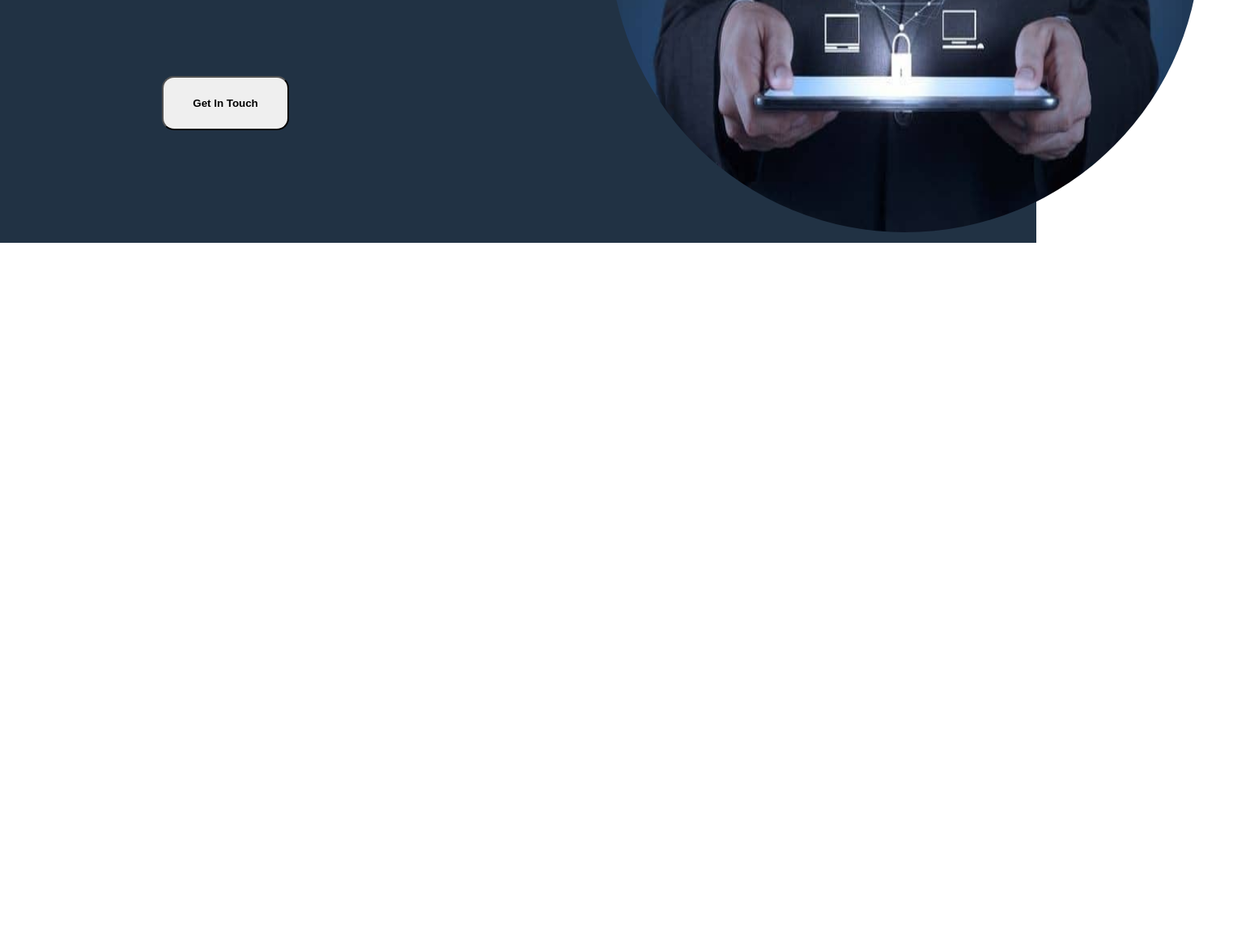
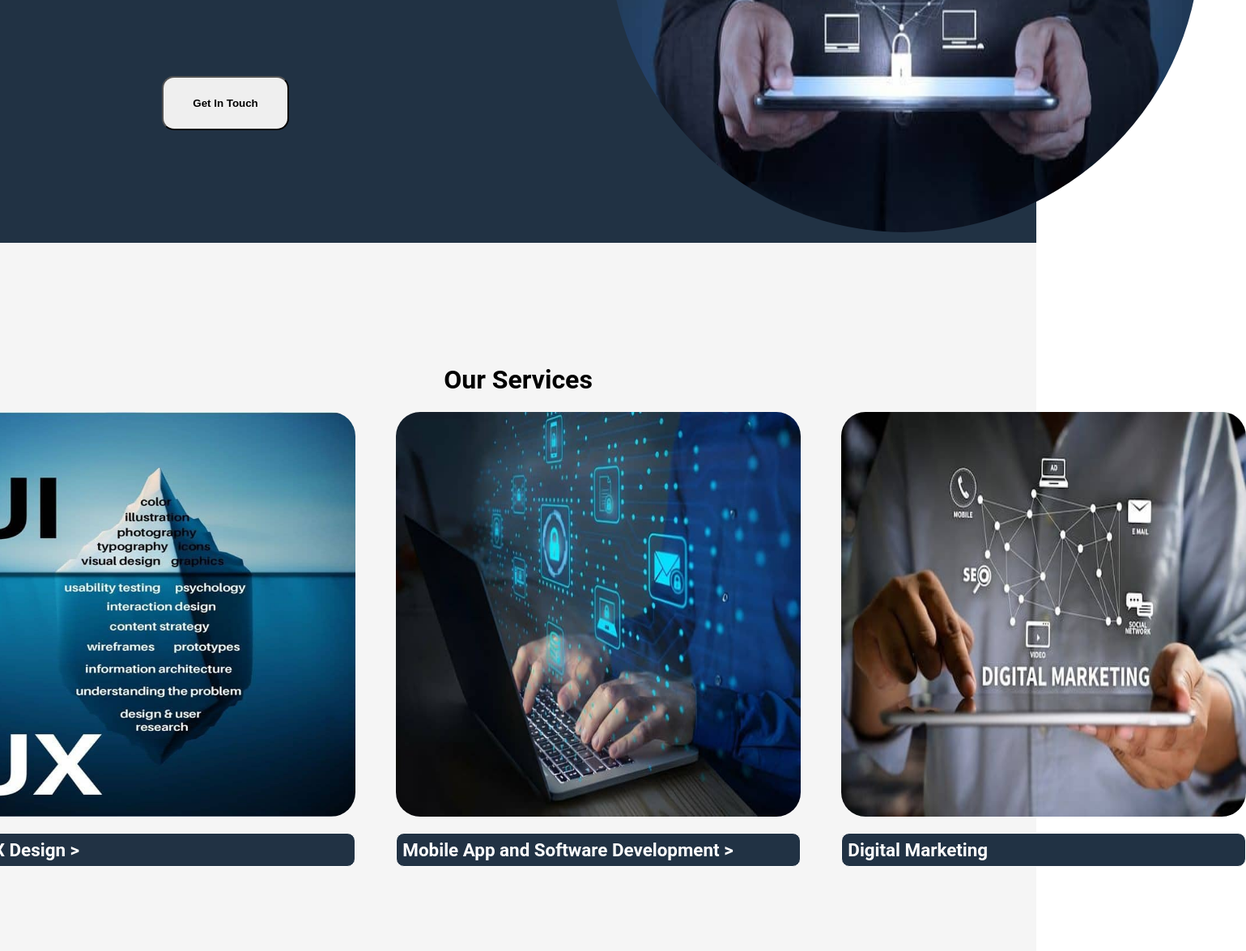
Before and after one commit to karem1035/Nile-Agency, a plain HTML site: page web_static/Homepage.html in a window 1280 px wide. Shown: the part 566-1741 px from the top of the page at 81% size, 1539 px wide, since content can reach past the window. Before the commit the page ends 866 px from the top, so only its background shows below. Drawn offline with Linux system fonts and the light colour scheme.

Commit message:
our service section

```diff
--- a/web_static/Homepage.html
+++ b/web_static/Homepage.html
@@ -30,7 +30,35 @@
             <button>Get In Touch</button>
         </div>
         <img src="./images/headline.jpeg" alt="headline">
-
+    </div>
+    <div class="services">
+        <h1>Our <span>Services</span></h1>
+        <div class="service_card">
+            <div class="devops">
+                <img src="./images/devops.jpeg" alt="Development">
+                <h3>Web Development and Operation ></h3>
+            </div>
+            <div class="ui_ux">
+                <img src="./images/Userdesign.jpeg" alt="UI/UX Design">
+                <h3>UI/UX Design ></h3>
+            </div>
+            <div class="appdev">
+                <img src="./images/softdevlop.jpeg" alt="software Development">
+                <h3>Mobile App and Software Development ></h3>
+            </div>
+            <div class="digitalM">
+                <img src="./images/digitalM.jpeg" alt="Digital Marketing">
+                <h3>Digital Marketing</h3>
+            </div>
+            <!-- <div class="Data Analysis">
+                <img src="./images/Data Analysis.jpeg" alt="Data Analysis">
+                <h3>Data Analysis</h3>
+            </div> -->
+            <!-- <div class="seo">
+                <img src="./images/SEO.jpeg" alt="SEO">
+                <h3>Search Engine Optimazation</h3>
+            </div> -->
+        </div>
     </div>
 </body>
 </html>
--- a/web_static/style/homepage.css
+++ b/web_static/style/homepage.css
@@ -98,6 +98,7 @@ header .cont_btn button{
     height: 67px;
     border-radius: 15px;
     font-weight: 600;
+    cursor: pointer;
 }
 .head_line img{
     width: 730px;
@@ -105,3 +106,93 @@ header .cont_btn button{
     border-radius: 50%;
     margin-right: 50px;
 }
+.services{
+    display: flex;
+    flex-direction: column;
+    justify-content: center;
+    align-items: center;
+    width: 100%;
+    height: 1000px;
+    background-color: #f5f5f5;
+}
+.services .service_card{
+    display: flex;
+    gap: 50px;
+}
+.services .service_card .devops{
+    display: flex;
+    flex-direction: column;
+    /* width: 500px; */
+}
+.services .service_card .devops img{
+    width: 100%;
+    height: 500px;
+    border-radius: 30px;
+}
+.services .service_card .devops h3{
+    color: #ffffff;
+    font-size: 1.4em;
+    margin-top: 20px;
+    border: 1px solid;
+    border-radius: 10px;
+    background-color: rgba(33, 50, 68, 1);
+    padding: 7px;
+}
+.services .service_card .ui_ux{
+    display: flex;
+    flex-direction: column;
+    /* width: 25%; */
+}
+.services .service_card .ui_ux img{
+    width: 500px;
+    height: 500px;
+    border-radius: 30px;
+
+}
+.services .service_card .ui_ux h3{
+    color: #ffffff;
+    font-size: 1.4em;
+    margin-top: 20px;
+    border: 1px solid;
+    border-radius: 10px;
+    background-color: rgba(33, 50, 68, 1);
+    padding: 7px;
+}
+.services .service_card .appdev{
+    display: flex;
+    flex-direction: column;
+    /* width: 25%; */
+}
+.services .service_card .appdev img{
+    width: 500px;
+    height: 500px;
+    border-radius: 30px;
+}
+.services .service_card .appdev h3{
+    color: #ffffff;
+    font-size: 1.4em;
+    margin-top: 20px;
+    border: 1px solid;
+    border-radius: 10px;
+    background-color: rgba(33, 50, 68, 1);
+    padding: 7px;
+}
+.services .service_card .digitalM{
+    display: flex;
+    flex-direction: column;
+    /* width: 25%; */
+}
+.services .service_card .digitalM img{
+    width: 500px;
+    height: 500px;
+    border-radius: 30px;
+}
+.services .service_card .digitalM h3{
+    color: #ffffff;
+    font-size: 1.4em;
+    margin-top: 20px;
+    border: 1px solid;
+    border-radius: 10px;
+    background-color: rgba(33, 50, 68, 1);
+    padding: 7px;
+}
```
Also changed, not shown: web_static/images/Data Analysis.jpeg (added), web_static/images/SEO.jpeg (added), web_static/images/Userdesign.jpeg (added), web_static/images/devops.jpeg (added), web_static/images/digitalM.jpeg (added), web_static/images/softdevlop.jpeg (added).
